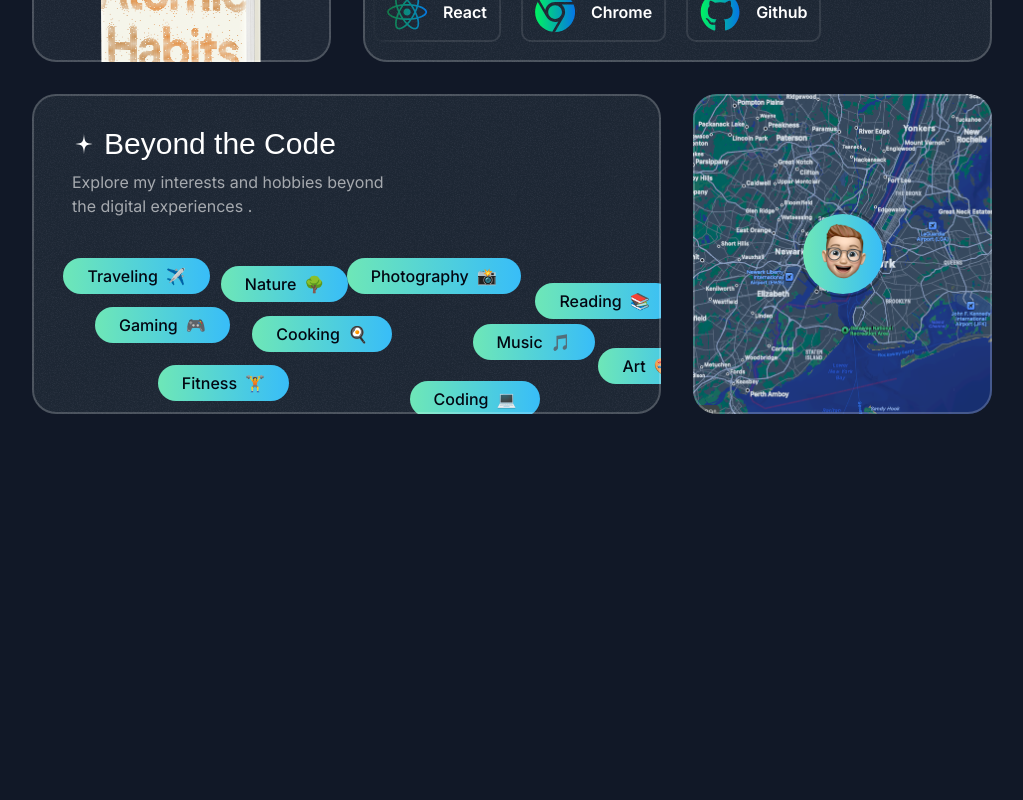
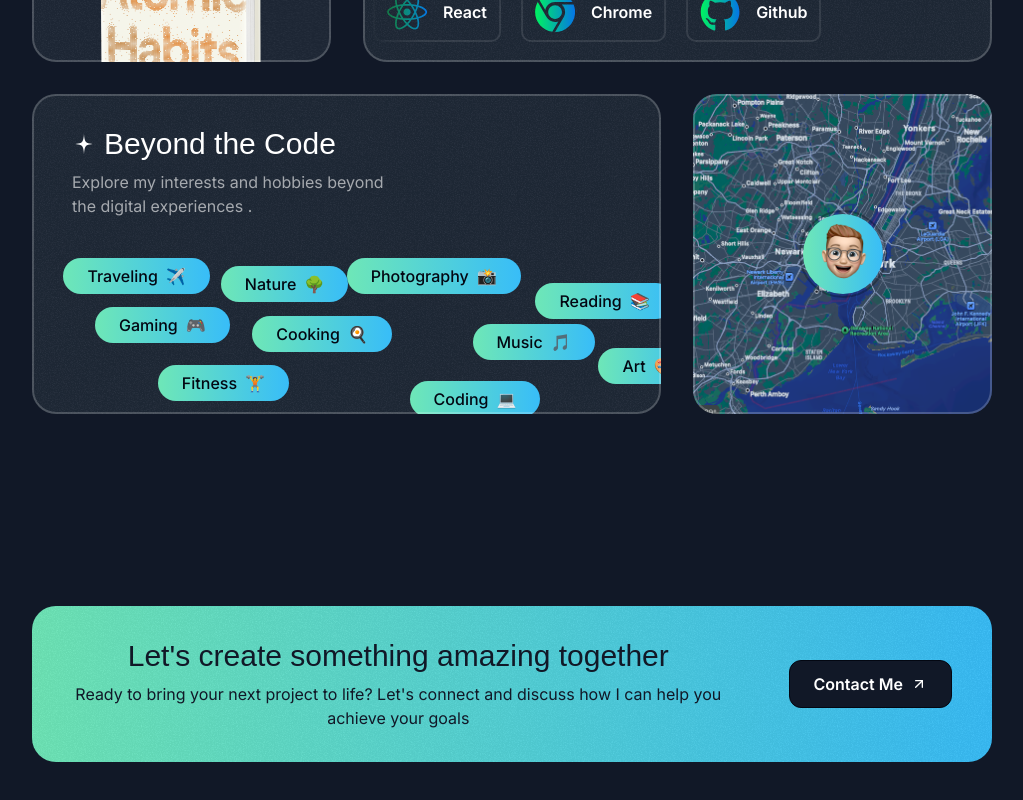
Before and after one commit to pavankafare/Portfolio-, a Next.js app: page / in a window 1280 px wide. Shown: the part 4378-5178 px from the top of the page, without its empty margins (128-1151 px from the left). Before the commit the page ends 4904 px from the top, so only its background shows below. Built offline with nearby package versions, Linux system fonts and the light colour scheme; a web font is replaced by a local one.

Commit message:
Call To Action Section Done

```diff
--- a/src/app/page.tsx
+++ b/src/app/page.tsx
@@ -1,4 +1,5 @@
 import { AboutSection } from "@/sections/About";
+import { ContactSection } from "@/sections/Contact";
 import { Header } from "@/sections/Header"
 import { HeroSection } from "@/sections/Hero"
 import { ProjectsSection } from "@/sections/Projects";
@@ -14,6 +15,7 @@
       <TapeSection/>
       <TestimonialsSection/>
       <AboutSection/>
+      <ContactSection/>
     </div>
   );
 }
--- a/src/sections/Contact.tsx
+++ b/src/sections/Contact.tsx
@@ -1,3 +1,35 @@
+import ArrowUpRightIcon from "@/assets/icons/arrow-up-right.svg"
+import grainImage from "@/assets/images/grain.jpg";
+
+
 export const ContactSection = () => {
-  return <div>Contact Section</div>;
+  return <div className="py-16 pt-12 lg:py-24 lg:pt-20">
+    <div className="container">
+      <div className="bg-gradient-to-r from-emerald-300 to-sky-400 z-0 overflow-hidden  text-gray-900 rounded-3xl py-8 px-10 text-center relative">
+        <div className="absolute inset-0 opacity-5 -z-10" style={{
+          backgroundImage: `url(${grainImage.src})`,
+
+        }}>
+
+        </div>
+        <div className="flex flex-col  md:flex-row items-center md:gap-16 gap-8">
+          <div>
+        <h2 className="font-serif text-2xl md:text-3xl">
+          Let's create something amazing together
+        </h2>
+        <p className=" text-sm mt-2 md:text-base">
+          Ready to bring your next project to life? Let's connect and discuss
+           how I can help you achieve your goals
+        </p>
+        </div>
+       <div className="">
+         <button className="text-white bg-gray-900 inline-flex items-center border border-gray-950 w-max px-6 h-12 rounded-xl gap-2">
+          <span className="font-semibold">Contact Me</span>
+          <ArrowUpRightIcon className=" size-4" />
+        </button>
+       </div>
+      </div>
+  </div>
+  </div>
+  </div>
 };
```
Also changed, not shown: src/sections/Hero.tsx (+83 -0 lines).
